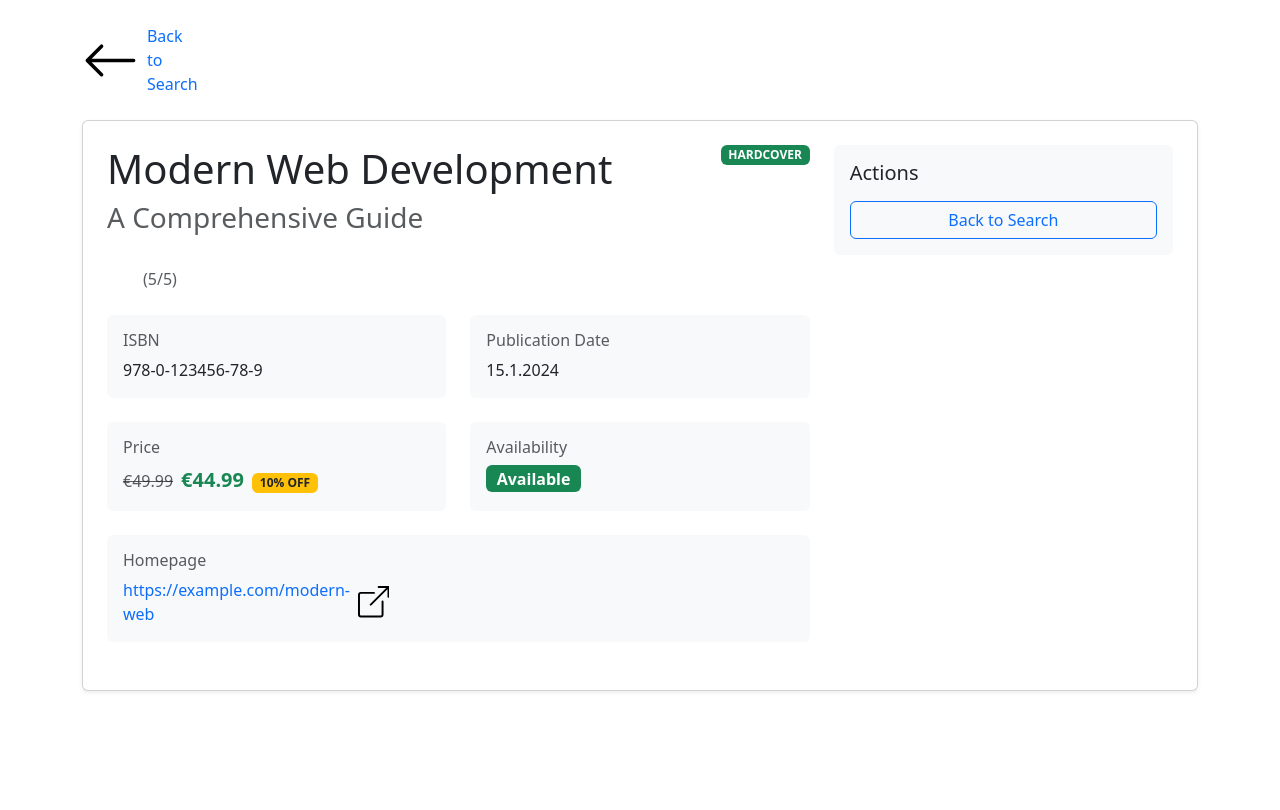
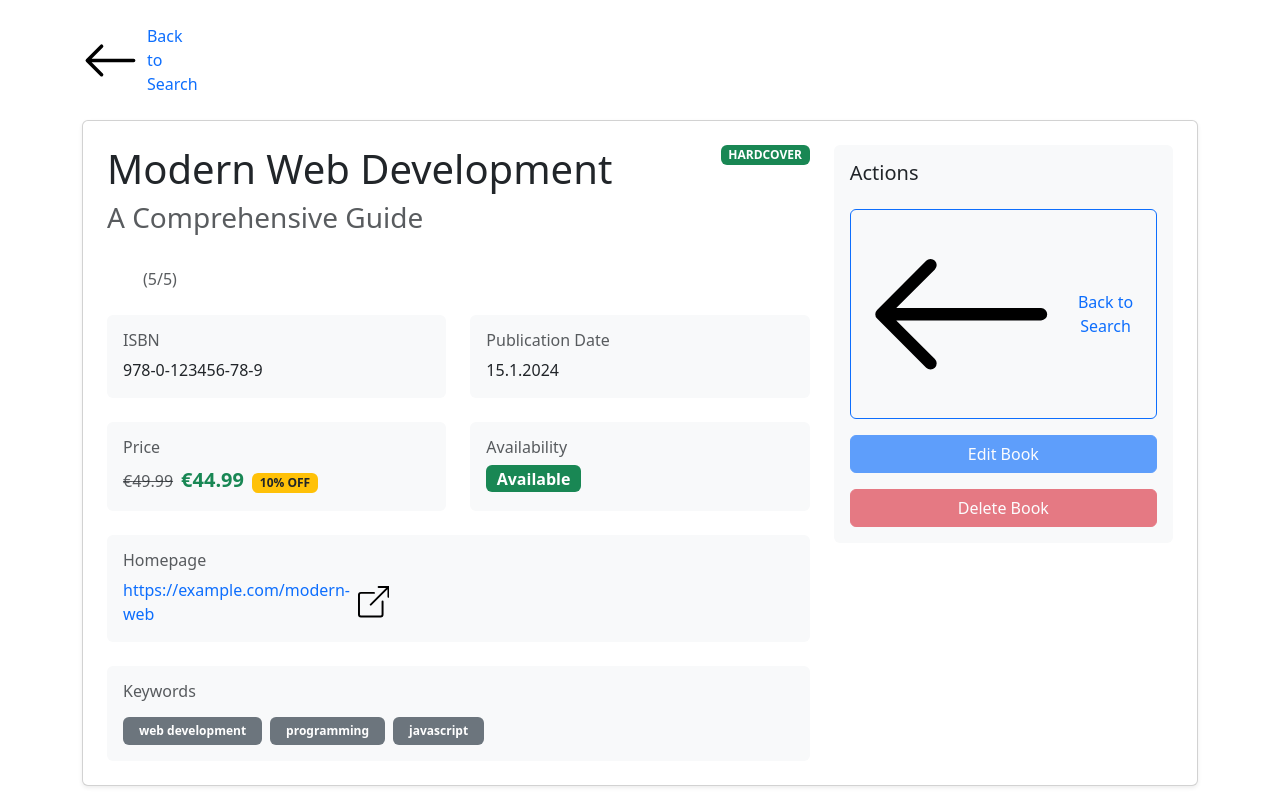
Before and after one commit to inesoetling/SPA-mit-React-Next-GraphQL, a Next.js app in the folder frontend/: page /search/1 in a window 1280 px wide. Built offline with nearby package versions, Linux system fonts and the light colour scheme.

Commit message:
feat(search): Keywords als Badges auf der Buch-Detailseite ergänzt

```diff
--- a/frontend/src/app/search/[id]/page.tsx
+++ b/frontend/src/app/search/[id]/page.tsx
@@ -24,6 +24,7 @@ type Book = {
   available: boolean;
   publicationDate?: string;
   homepage?: string;
+  keywords?: string[];
 };
 
 const DUMMY_BOOKS: Book[] = [
@@ -39,6 +40,7 @@ const DUMMY_BOOKS: Book[] = [
     available: true,
     publicationDate: '2024-01-15',
     homepage: 'https://example.com/modern-web',
+    keywords: ['web development', 'programming', 'javascript'],
   },
   {
     id: '2',
@@ -234,19 +236,63 @@ export default function BookDetailsPage() {
                   </Card.Body>
                 </Card>
               )}
+
+              {book.keywords && book.keywords.length > 0 && (
+                <Card className="bg-light border-0">
+                  <Card.Body>
+                    <h6 className="text-muted mb-3">Keywords</h6>
+                    <div className="d-flex flex-wrap gap-2">
+                      {book.keywords.map((keyword) => (
+                        <Badge
+                          key={keyword}
+                          bg="secondary"
+                          className="px-3 py-2"
+                        >
+                          {keyword}
+                        </Badge>
+                      ))}
+                    </div>
+                  </Card.Body>
+                </Card>
+              )}
             </Col>
 
             {/* RIGHT ACTIONS */}
             <Col lg={4}>
-              <Card className="bg-light border-0">
+              <Card
+                className="bg-light border-0 sticky-top"
+                style={{ top: '20px' }}
+              >
                 <Card.Body>
-                  <h5 className="mb-3">Actions</h5>
+                  <h5 className="mb-4">Actions</h5>
 
-                  <Link href="/search" className="text-decoration-none">
-                    <Button variant="outline-primary" className="w-100">
-                      Back to Search
+                  <div className="d-grid gap-3">
+                    <Link href="/search" className="text-decoration-none">
+                      <Button
+                        variant="outline-primary"
+                        className="w-100 d-flex align-items-center justify-content-center gap-2"
+                      >
+                        <ArrowLeft />
+                        <span>Back to Search</span>
+                      </Button>
+                    </Link>
+
+                    <Button
+                      variant="primary"
+                      className="d-flex align-items-center justify-content-center gap-2"
+                      disabled
+                    >
+                      <span>Edit Book</span>
                     </Button>
-                  </Link>
+
+                    <Button
+                      variant="danger"
+                      className="d-flex align-items-center justify-content-center gap-2"
+                      disabled
+                    >
+                      <span>Delete Book</span>
+                    </Button>
+                  </div>
                 </Card.Body>
               </Card>
             </Col>
```
